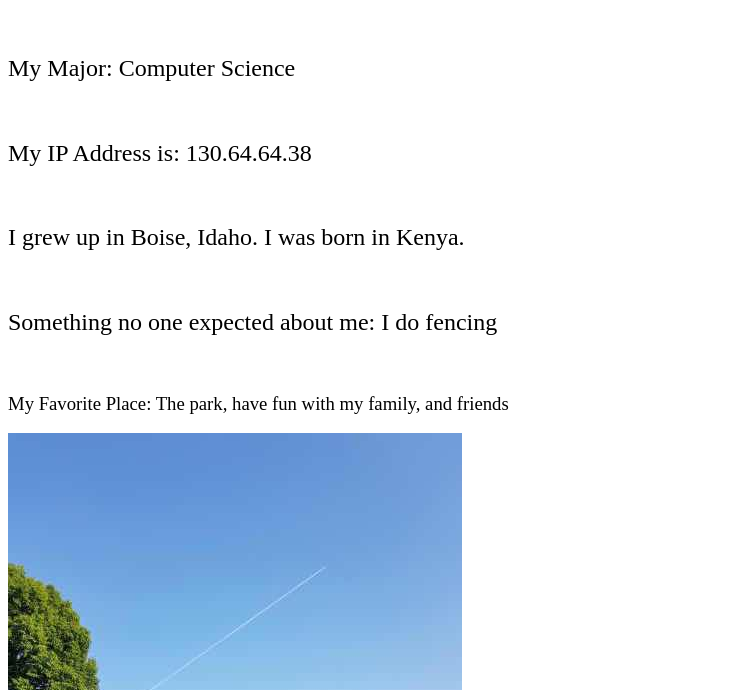
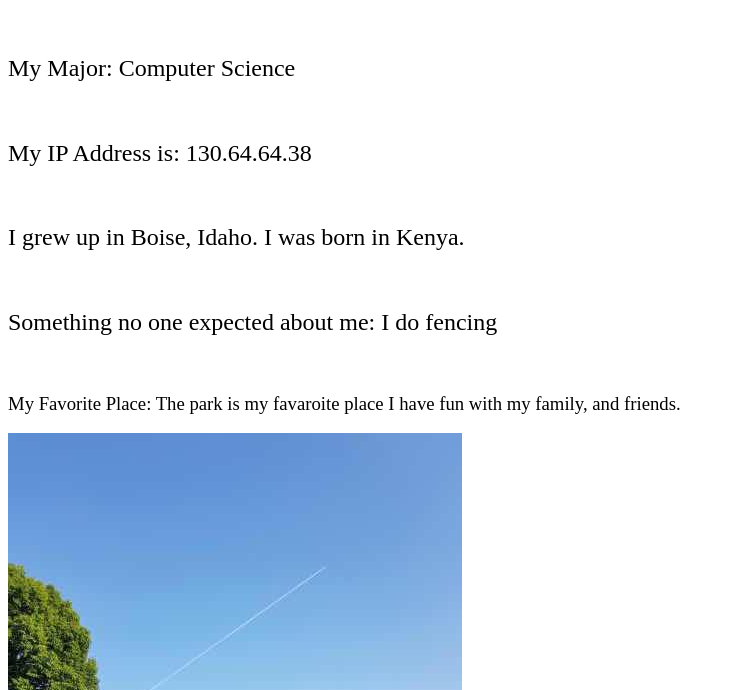
Before and after one commit to LegendAbdi/cs20-HW1, a plain HTML site: page myself.html in a window 1280 px wide. Shown: the part 110-800 px from the top of the page, without its empty margins (0-735 px from the left). Drawn offline with Linux system fonts and the light colour scheme.

Commit message:
Update myself.html

```diff
--- a/myself.html
+++ b/myself.html
@@ -20,7 +20,7 @@
     <br/>
     <h2>Something no one expected about me: I do fencing</h2>
     <br>
-    <h3>My Favorite Place: The park, have fun with my family, and friends</h3>
+    <h3>My Favorite Place: The park is my favaroite place I have fun with my family, and friends. </h3>
     <!-- Corrected the src attribute value with a closing quotation mark -->
     <img src="martins-cardoso-NsxzcbdF8fU-unsplash-2-4.jpg" alt="My Favorite Place">
 </body>
```
